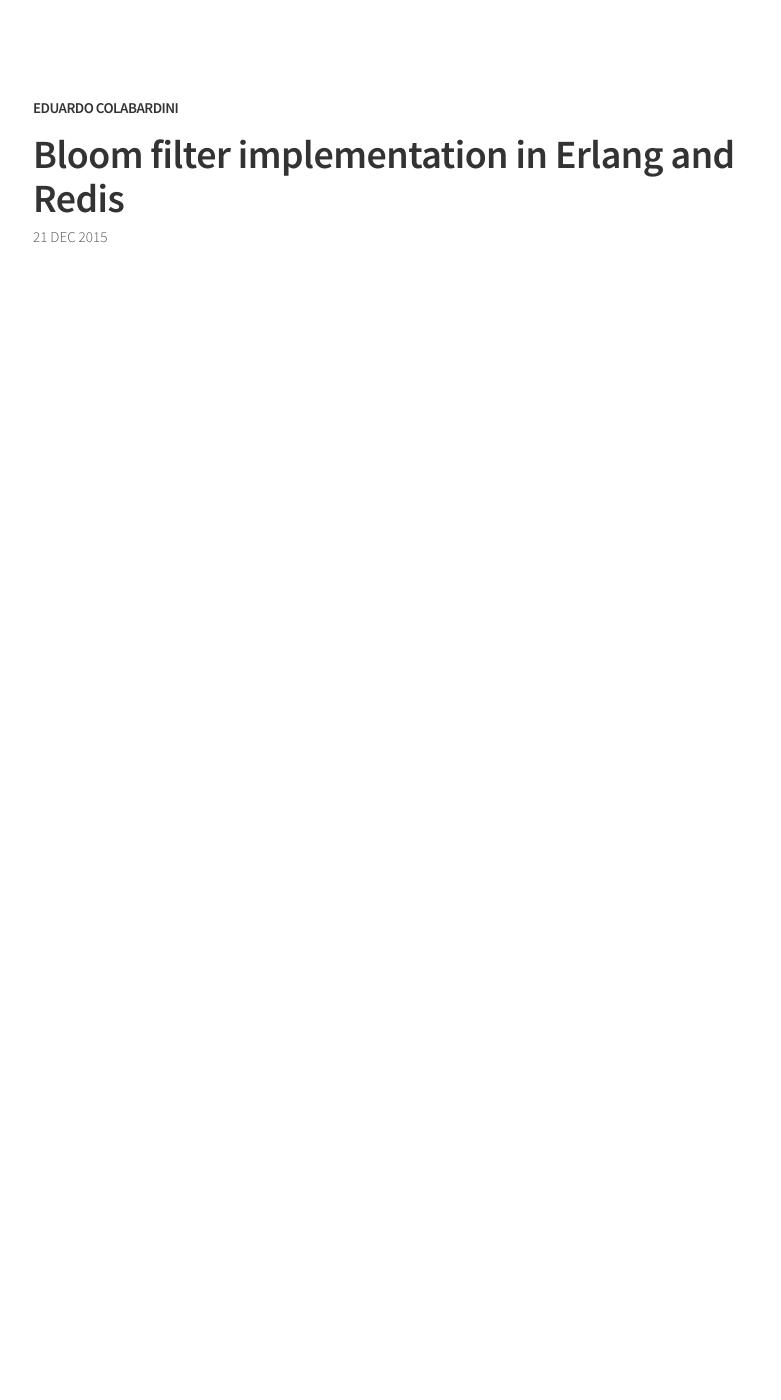
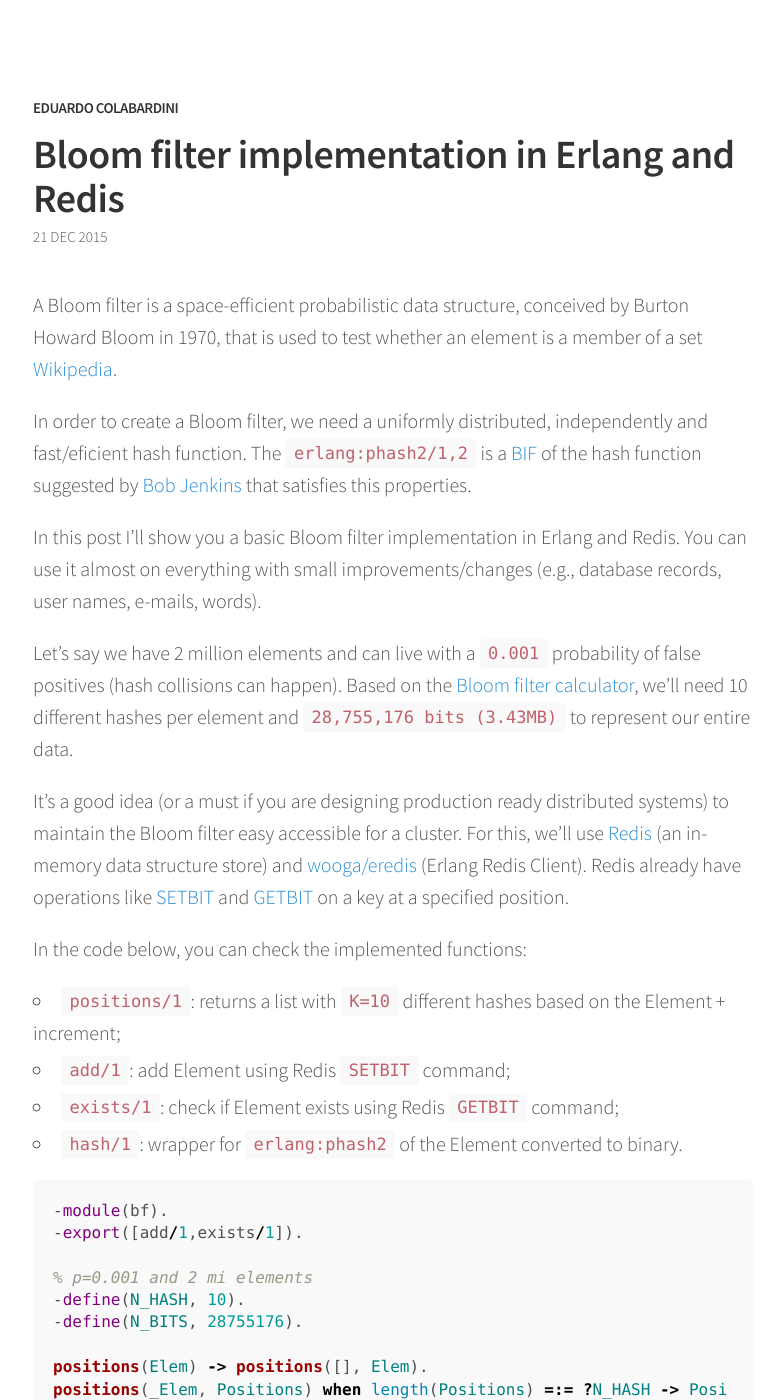
Before and after one commit to ecolabardini/ecolabardini.github.io, a Jekyll site: the page built from _posts/2015-12-21-bloom-filter-implementation-in-erlang.md, in a window 1280 px wide and 1400 px high. Shown: the whole window, without its empty margins (247-1028 px from the left). Built offline with Jekyll 4.4.1, drawn with Linux system fonts in a browser that asks for light colours; some of the changed text lies outside the part shown.

Commit message:
Update 2015-12-21-bloom-filter-implementation-in-erlang.md

```diff
--- a/_posts/2015-12-21-bloom-filter-implementation-in-erlang.md
+++ b/_posts/2015-12-21-bloom-filter-implementation-in-erlang.md
@@ -10,3 +10,100 @@
 - bloom filter
 - eredis
 ---
+
+A Bloom filter is a space-efficient probabilistic data structure, conceived by Burton Howard Bloom in 1970, that is used to test whether an element is a member of a set [Wikipedia](https://en.wikipedia.org/wiki/Bloom_filter).
+
+In order to create a Bloom filter, we need a uniformly distributed, independently and fast/eficient hash function. The ``erlang:phash2/1,2`` is a [BIF](https://github.com/blackberry/Erlang-OTP/blob/master/erts/emulator/beam/utils.c#L976) of the hash function suggested by [Bob Jenkins](http://www.burtleburtle.net/bob/) that satisfies this properties.
+
+In this post I’ll show you a basic Bloom filter implementation in Erlang and Redis. You can use it almost on everything with small improvements/changes (e.g., database records, user names, e-mails, words).
+
+Let’s say we have 2 million elements and can live with a ``0.001`` probability of false positives (hash collisions can happen). Based on the [Bloom filter calculator](http://hur.st/bloomfilter?n=2000000&p=0.001), we’ll need 10 different hashes per element and ``28,755,176 bits (3.43MB)`` to represent our entire data.
+
+It’s a good idea (or a must if you are designing production ready distributed systems) to maintain the Bloom filter easy accessible for a cluster. For this, we’ll use [Redis](http://redis.io/) (an in-memory data structure store) and [wooga/eredis](https://github.com/wooga/eredis) (Erlang Redis Client). Redis already have operations like [SETBIT](http://redis.io/commands/SETBIT) and [GETBIT](http://redis.io/commands/GETBIT) on a key at a specified position.
+
+In the code below, you can check the implemented functions:
+* ``positions/1``: returns a list with ``K=10`` different hashes based on the Element + increment;
+* ``add/1``: add Element using Redis ``SETBIT`` command;
+* ``exists/1``: check if Element exists using Redis ``GETBIT`` command;
+* ``hash/1``: wrapper for ``erlang:phash2`` of the Element converted to binary.
+
+~~~erlang
+-module(bf).
+-export([add/1,exists/1]).
+
+% p=0.001 and 2 mi elements
+-define(N_HASH, 10).
+-define(N_BITS, 28755176).
+
+positions(Elem) -> positions([], Elem).
+positions(_Elem, Positions) when length(Positions) =:= ?N_HASH -> Positions;
+positions(Elem, Positions) -> positions(Elem, [hash({Elem, length(Positions)}) | Positions]).
+hash(Elem) -> erlang:phash2(term_to_binary(Elem), ?N_BITS).
+
+add(Elem) ->
+	{ok, C} = eredis:start_link("localhost", 6379),
+	Positions = positions(Elem),
+	Res = eredis:qp(C, [["SETBIT", "bf", N, 1] || N <- Positions ]),
+	lists:foldl(fun ({ok, _}, Acc) -> Acc and true; (_, _) -> false end, true, Res).
+
+exists(Elem) ->
+	{ok, C} = eredis:start_link("localhost", 6379),
+	Positions = positions(Elem),
+	Res = eredis:qp(C, [ ["GETBIT", "bf", N]  || N <- Positions]),
+	lists:foldl(fun ({ok, <<"1">>}, Acc) -> Acc and true; (_, _) -> false end, true, Res).
+~~~
+
+For the purpose of this example, we’ll install the redis-server on the same machine that our application is running (typically that is not good for production environment). All you need is Docker 1.9.1.
+
+~~~bash
+# Docker needs sudo
+sudo -s
+
+# Start erlang docker container
+docker run -it ecolabardini/erlang /bin/bash
+
+# Install wooga/eredis
+cd /opt
+wget https://github.com/wooga/eredis/archive/v1.0.8.tar.gz
+tar xvfz v1.0.8.tar.gz
+cd eredis-1.0.8/
+./rebar compile
+
+# Install and start redis-server
+apt-get install redis-server -y
+service redis-server start
+~~~
+
+With all set, we can start our BF example. Execute this inside the interactive bash provided by the docker container:
+
+~~~bash
+# Download bf.erl from Amazon S3
+cd ~
+wget https://s3-us-west-2.amazonaws.com/ecolabardini/bf.erl
+
+# Start erl with eredis
+erl -pa /opt/eredis-1.0.8/ebin/
+~~~
+
+Now you can compile and test the BF freely, for instance:
+~~~bash
+c(bf).
+bf:add("word1").
+bf:add("word2").
+bf:exists("word1").
+bf:exists("word2").
+bf:exists("word3"). % should return false
+~~~
+
+Print-screen of my execution: //TODO
+
+Note that deletion operations on Bloom filters are not allowed. If you do that, there’s a high probability you’ll remove bits that also belong to other elements.
+
+### References
+
+* http://www.burtleburtle.net/bob/
+* http://billmill.org/bloomfilter-tutorial/
+* http://prakhar.me/articles/bloom-filters-for-dummies/
+* http://osdir.com/ml/erlang-questions-programming/2009-05/msg00179.html
+* http://hur.st/bloomfilter
+* https://github.com/rdamodharan/redbloom
```
